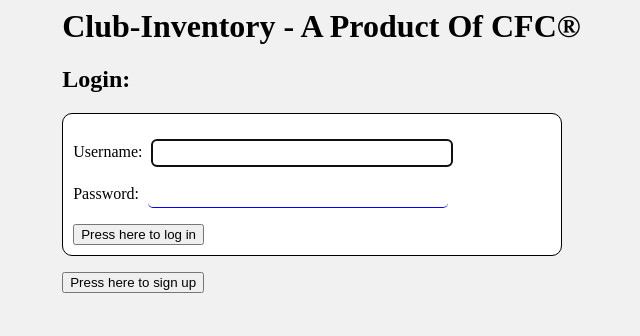
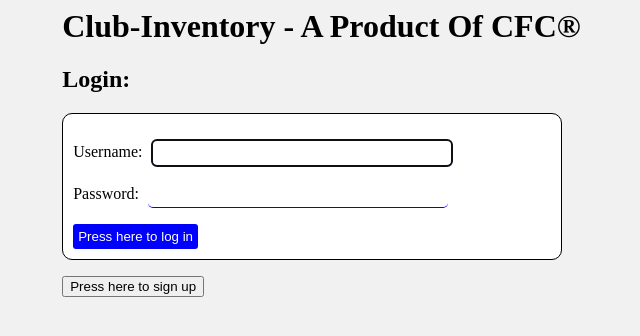
Before and after one commit to CHSCodeForChange/Inventory, a Django app: page /login in a window 1280 px wide. Shown: the top 336 px of the page, without its empty margins (9-649 px from the left). Run offline with Django 3.2, Linux system fonts and the light colour scheme.

Commit message:
Form Button style implemented

```diff
--- a/letsgo/login/static/login/Invent.css
+++ b/letsgo/login/static/login/Invent.css
@@ -13,6 +13,7 @@ form {
   padding: 10px;
   box-sizing: border-box;
   background-clip: padding-box;
+  display: block;
 }
 form input[type="text"] {
   width: 300px;
@@ -38,3 +39,15 @@ form input[type="password"] {
   border-radius: 5px;
   color: black;
 }
+form button {
+  color: white;
+  padding: 5px;
+  background-color: blue;
+  border: none;
+  border-radius: 3px;
+  display: block;
+  text-align: center;
+}
+form button:hover {
+  box-shadow: 5px 5px 5px gray;
+}
```
